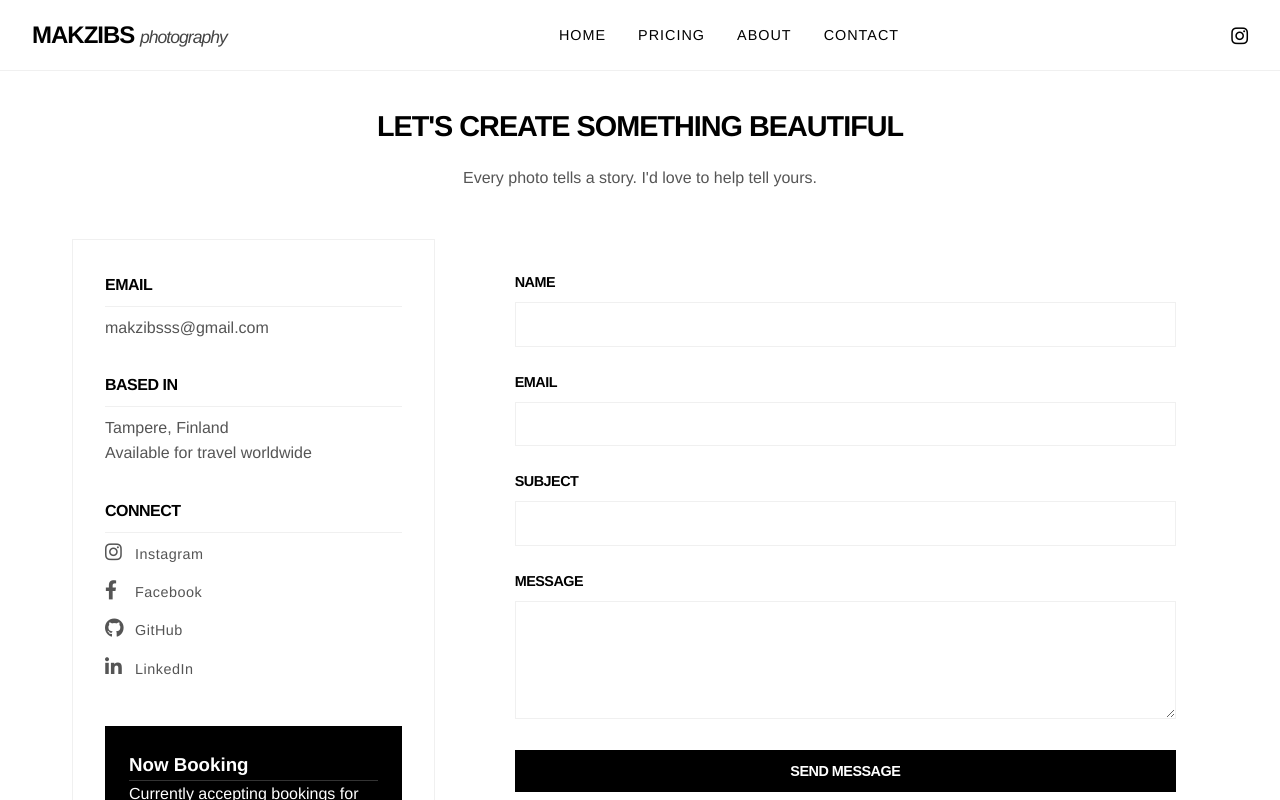
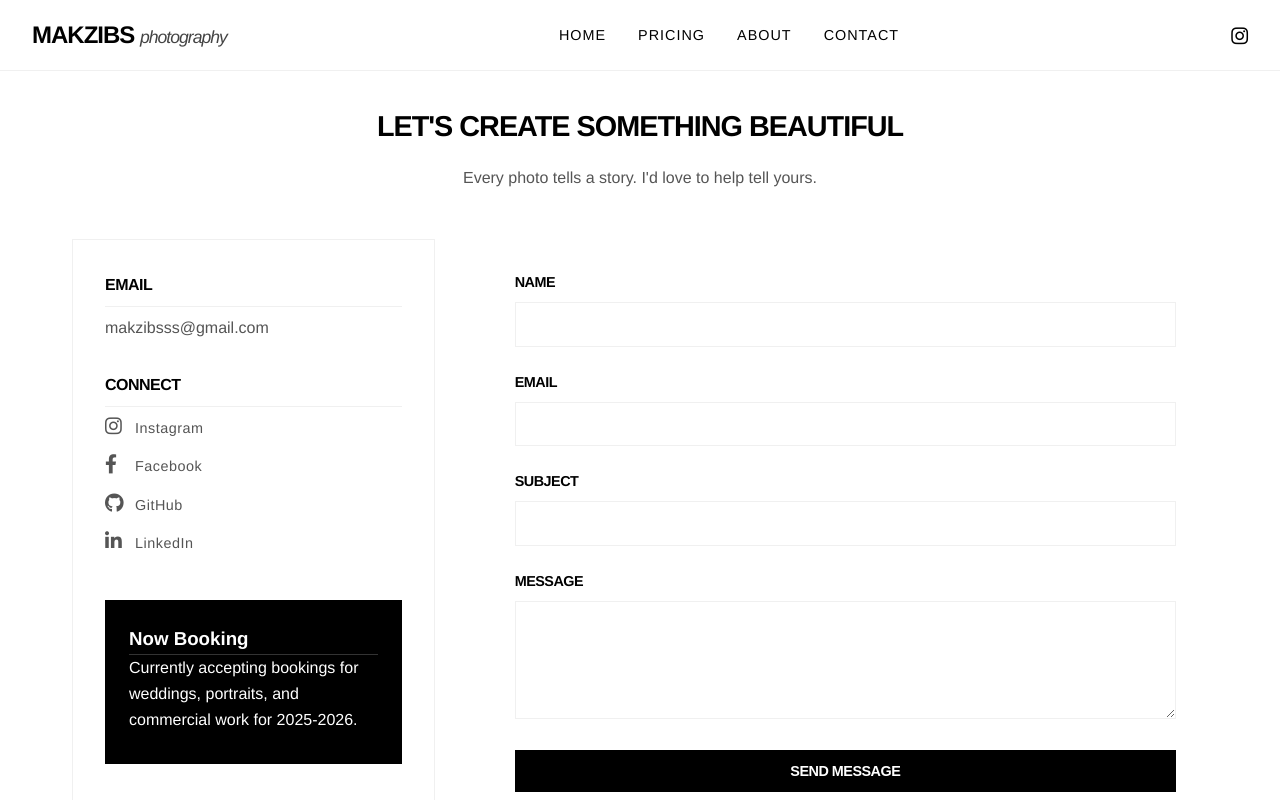
Before and after one commit to makzibs/MyPhotographyWesbite, a React (Create React App) app: page /contact in a window 1280 px wide. Shown: the top 800 px of the page. Built offline with nearby package versions, Linux system fonts and the light colour scheme.

Commit message:
removed based in tampere

```diff
--- a/src/components/Contact.js
+++ b/src/components/Contact.js
@@ -55,12 +55,6 @@ const Contact = () => {
           <div className="info-item">
             <h3>Email</h3>
             <p>makzibsss@gmail.com</p>
-          </div>
-
-          <div className="info-item">
-            <h3>Based In</h3>
-            <p>Tampere, Finland</p>
-            <p className="subtle-text">Available for travel worldwide</p>
           </div>
 
           <div className="info-item">
```
